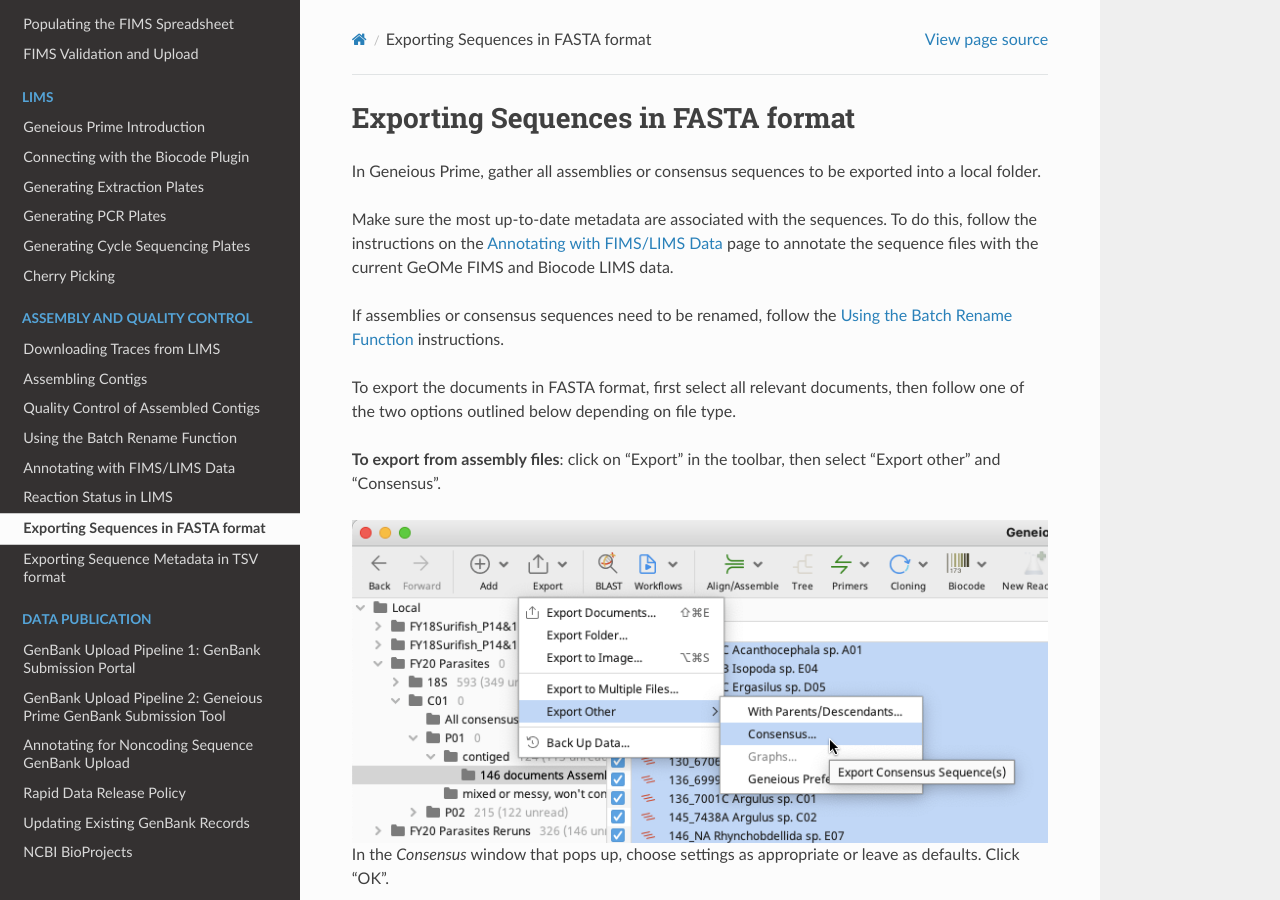
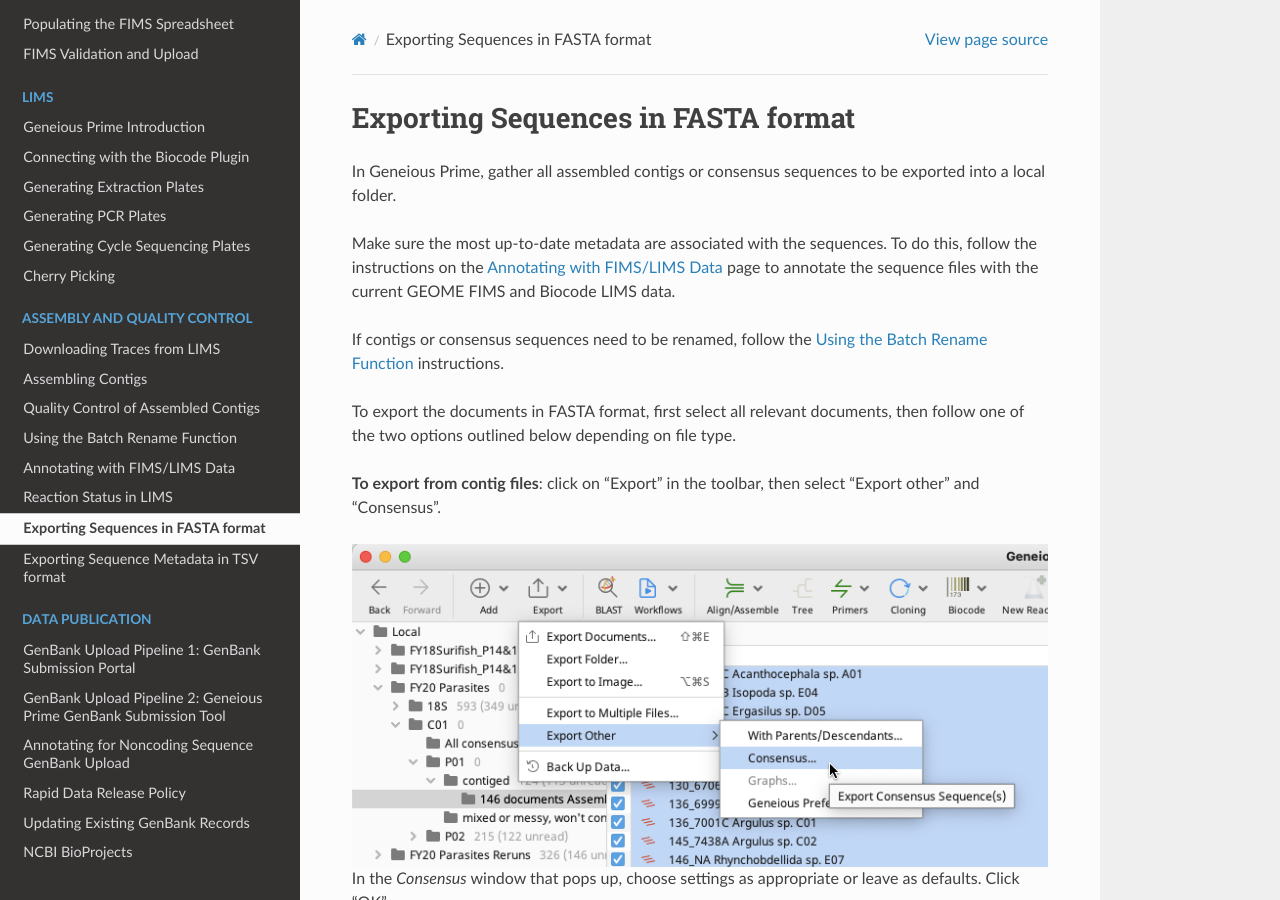
Before and after one commit to SIBarcodeNetwork/ReadtheDocsMaster, a Sphinx documentation site: the page built from Docs/exporting_fasta.rst, in a window 1280 px wide and 900 px high. Built offline with Sphinx 7.4.7 and the Read the Docs theme 2.0.0, drawn with Linux system fonts in a browser that asks for light colours.

Commit message:
Update exporting_fasta.rst

```diff
--- a/Docs/exporting_fasta.rst
+++ b/Docs/exporting_fasta.rst
@@ -3,15 +3,15 @@
 Exporting Sequences in FASTA format
 ===================================
 
-In Geneious Prime, gather all assemblies or consensus sequences to be exported into a local folder.
+In Geneious Prime, gather all assembled contigs or consensus sequences to be exported into a local folder.
 
-Make sure the most up-to-date metadata are associated with the sequences. To do this, follow the instructions on the :ref:`Annotating_FIMS_LIMS-link` page to annotate the sequence files with the current GeOMe FIMS and Biocode LIMS data.
+Make sure the most up-to-date metadata are associated with the sequences. To do this, follow the instructions on the :ref:`Annotating_FIMS_LIMS-link` page to annotate the sequence files with the current GEOME FIMS and Biocode LIMS data.
 
-If assemblies or consensus sequences need to be renamed, follow the :ref:`Batch_rename-link` instructions.
+If contigs or consensus sequences need to be renamed, follow the :ref:`Batch_rename-link` instructions.
 
 To export the documents in FASTA format, first select all relevant documents, then follow one of the two options outlined below depending on file type.
 
-**To export from assembly files**: click on “Export” in the toolbar, then select “Export other” and “Consensus”.
+**To export from contig files**: click on “Export” in the toolbar, then select “Export other” and “Consensus”.
 
 .. figure:: /images/geneious_export_other_consensus.png
  :align: center
```
